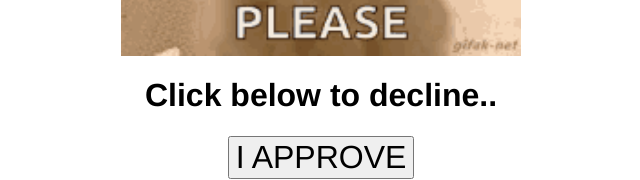
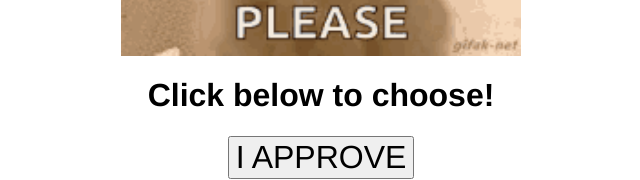
Before and after one commit to alamenium/web-docs, a plain HTML site: page vote.html in a window 1280 px wide. Shown: the part 433-613 px from the top of the page, without its empty margins (319-959 px from the left). Drawn offline with Linux system fonts and the light colour scheme.

Commit message:
Update vote.html

```diff
--- a/vote.html
+++ b/vote.html
@@ -41,7 +41,7 @@
 <img src ="cat-begging.gif" style="width: 400px; display: block">
 
 </div>
-<h1 style="font-family: Helvetica; text-align: center; display: block">Click below to decline..</h1>
+<h1 style="font-family: Helvetica; text-align: center; display: block">Click below to choose!</h1>
 
 <div class="container">
     <button id="yay-btn">I APPROVE</button>
```
